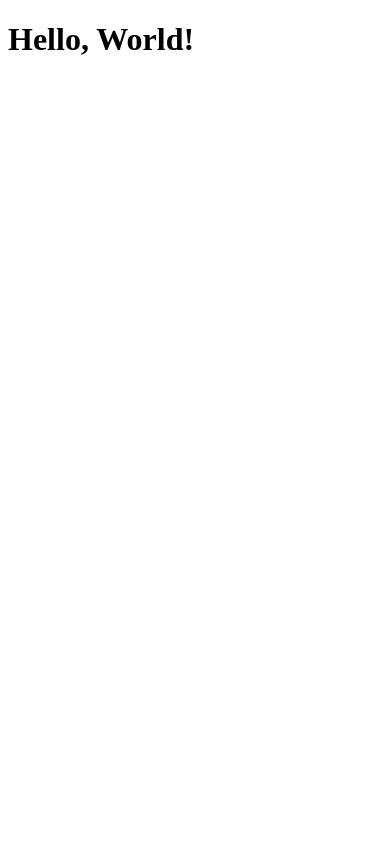
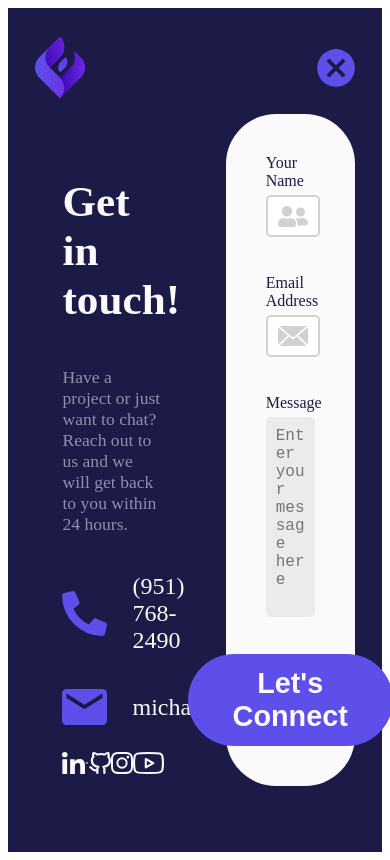
Before and after one commit to michaelarn0ld-deprecated/ecstatech-app, a Gatsby site: page /contact in a window 390 px wide. Built offline with nearby package versions, Linux system fonts and the light colour scheme; Gatsby itself is replaced by a stand-in of ours.

Commit message:
contact form -no mobile viewing

```diff
--- a/package.json
+++ b/package.json
@@ -5,6 +5,7 @@
   "version": "0.1.0",
   "author": "Michael Arnold <marnolddevelop@gmail.com>",
   "dependencies": {
+    "emailjs-com": "^3.2.0",
     "gatsby": "^3.6.2",
     "gatsby-link": "^3.9.0",
     "gatsby-plugin-gatsby-cloud": "^2.6.1",
@@ -24,6 +25,7 @@
     "react-dom": "^16.9.0",
     "react-elastic-carousel": "^0.11.5",
     "react-helmet": "^6.1.0",
+    "react-hook-form": "^7.10.1",
     "react-modal": "^3.14.3",
     "react-scroll": "^1.8.2",
     "smooth-scrollbar": "^8.6.2",
--- /dev/null
+++ b/src/components/ContactPage.js
@@ -0,0 +1,120 @@
+import React from "react"
+import { init, sendForm } from "emailjs-com"
+import { Link as GLink } from "gatsby"
+import { useForm } from "react-hook-form"
+import "../styles/ContactPage.scss"
+import logo from "../images/logo.svg"
+import phone from "../images/contact/phone.svg"
+import email from "../images/contact/email.svg"
+import closeContact from "../images/contact/closecontact.svg"
+import li from "../images/contact/contact-li.svg"
+import md from "../images/contact/contact-md.svg"
+import gh from "../images/contact/contact-gh.svg"
+import ig from "../images/contact/contact-ig.svg"
+import yt from "../images/contact/contact-yt.svg"
+
+init("user_TNTFrlyie1bK82cVI2YDb")
+
+const ContactPage = () => {
+  const {
+    register,
+    handleSubmit,
+    formState: { errors },
+  } = useForm()
+
+  const onSubmit = data => {
+    sendForm("default_service", "template_4uo07uk", "#contact-form").then(
+      function (response) {
+        console.log("SUCCESS", response.status, response.text)
+      },
+      function (error) {
+        console.log("FAILED...", error)
+      }
+    )
+  }
+
+  return (
+    <div className="contact-page">
+      <header>
+        <img src={logo} alt="" />
+        <GLink to="/" className="contact-page-back">
+          <img src={closeContact} alt="" />
+        </GLink>
+      </header>
+      <main>
+        <section>
+          <article>
+            <h1>Get in touch!</h1>
+            <p>
+              Have a project or just want to chat? Reach out to us and we will
+              get back to you within 24 hours.
+            </p>
+          </article>
+          <div>
+            <img src={phone} alt="" />
+            <h2>(951) 768-2490</h2>
+          </div>
+          <div>
+            <img src={email} alt="" />
+            <h2>michael@ecstatech.com</h2>
+          </div>
+          <nav>
+            <a href="">
+              <img src={li} alt="" />
+            </a>
+            <a href="">
+              <img src={md} alt="" className="contact-page-medium" />
+            </a>
+            <a href="">
+              <img src={gh} alt="" />
+            </a>
+            <a href="">
+              <img src={ig} alt="" />
+            </a>
+            <a href="">
+              <img src={yt} alt="" />
+            </a>
+          </nav>
+        </section>
+        <form id="contact-form" onSubmit={handleSubmit(onSubmit)}>
+          <div>
+            <label htmlFor="username">Your Name</label>
+            <input
+              name="username"
+              type="text"
+              className="form-name"
+              {...register("username", { required: true })}
+            />
+            {errors.username && <p>Please enter a name</p>}
+          </div>
+          <div>
+            <label htmlFor="email">Email Address</label>
+            <input
+              name="email"
+              type="text"
+              className="form-email"
+              {...register("email", {
+                required: true,
+                pattern: /^[a-zA-Z0-9.!#$%&'*+/=?^_`{|}~-]+@[a-zA-Z0-9-]+(?:\.[a-zA-Z0-9-]+)*$/,
+              })}
+            />
+            {errors.email && <p>Please enter a valid email address</p>}
+          </div>
+          <div>
+            <label htmlFor="message">Message</label>
+            <textarea
+              name="message"
+              rows="10"
+              placeholder="Enter your message here"
+              {...register("message", { required: true })}
+            ></textarea>
+            {errors.message && <p>Please enter a message</p>}
+          </div>
+          <button type="submit">Let's Connect</button>
+        </form>
+      </main>
+    </div>
+  )
+}
+
+export default ContactPage
--- a/src/components/Navbar.js
+++ b/src/components/Navbar.js
@@ -117,6 +117,7 @@ const Navbar = () => {
                   : "navbar-links-wrapper-hidden mobile-contact"
               }
               to="/contact"
+              onClick={() => lockMobileScroll()}
             >
               Say Hello
             </GLink>
--- a/src/pages/contact.js
+++ b/src/pages/contact.js
@@ -1,11 +1,8 @@
 import React from "react"
+import ContactPage from "../components/ContactPage"
 
 const Contact = () => {
-  return (
-    <div>
-      <h1>Hello, World!</h1>
-    </div>
-  )
+  return <ContactPage />
 }
 
 export default Contact
--- /dev/null
+++ b/src/styles/ContactPage.scss
@@ -0,0 +1,171 @@
+.contact-page {
+  min-height: 100vh;
+  width: 100%;
+  background: #1c1a46;
+  &-back {
+    height: 38px;
+    width: 38px;
+    background: transparent;
+    display: flex;
+    justify-content: center;
+    > img {
+      height: 100%;
+      background-color: transparent;
+      border-radius: 50%;
+    }
+  }
+  > header {
+    margin: 0 7vw;
+    padding-top: 13px;
+    height: 93px;
+    background: transparent;
+    display: flex;
+    align-items: center;
+    justify-content: space-between;
+    > img {
+      background: transparent;
+    }
+  }
+  > main {
+    margin: 0 7vw;
+    height: 600px;
+    background: transparent;
+    display: grid;
+    grid-template-columns: repeat(12, 1fr);
+    grid-gap: 7px;
+    > section {
+      grid-column: 2/6;
+      background: transparent;
+      color: #fafafa;
+      display: flex;
+      flex-direction: column;
+      justify-content: space-between;
+
+      > article {
+        background: transparent;
+        margin-top: 20px;
+        > h1 {
+          background: transparent;
+          font-weight: 600;
+          font-size: 2.7rem;
+        }
+        > p {
+          font-size: 1.1rem;
+          margin-top: 10px;
+          background: transparent;
+          font-weight: 300;
+          color: #e7e5fd93;
+        }
+      }
+
+      > div {
+        background: transparent;
+        display: flex;
+        align-items: center;
+        > img {
+          background: transparent;
+        }
+        > h2 {
+          background: transparent;
+          margin-left: 25px;
+          font-weight: 400;
+        }
+      }
+
+      > nav {
+        width: 100%;
+        background: transparent;
+        display: flex;
+        justify-content: space-between;
+        > a {
+          height: 45px;
+          width: 45px;
+          background: transparent;
+          border-radius: 50%;
+          display: flex;
+          justify-content: center;
+          align-items: center;
+          > img {
+            background: transparent;
+            height: 50%;
+          }
+          &:hover {
+            background: #5e4fe9;
+          }
+          transition: 300ms all ease;
+        }
+      }
+    }
+    > form {
+      grid-column: 8/-1;
+      border-radius: 50px;
+      background: #fafafa;
+      padding: 40px;
+      display: flex;
+      flex-direction: column;
+      justify-content: space-between;
+      > div {
+        background: transparent;
+        display: flex;
+        flex-direction: column;
+        > p {
+          color: rgb(216, 0, 0);
+          font-size: 0.8rem;
+        }
+        > label {
+          background: transparent;
+          color: #1c1a46;
+          font-weight: 500;
+        }
+        > input {
+          margin-top: 5px;
+          font-size: 1rem;
+          border: 2px solid #d1d1d1;
+          border-radius: 5px;
+          width: calc(100% - 50px);
+          padding: 10px 0;
+          padding-left: 50px;
+          background-position: 10px center;
+          background-repeat: no-repeat;
+          background-size: 30px;
+
+          &.form-name {
+            background-image: url("../images/contact/formname.svg");
+          }
+          &.form-email {
+            background-image: url("../images/contact/formmail.svg");
+          }
+        }
+        > textarea {
+          padding: 10px;
+          width: calc(100% - 20px);
+          margin-top: 5px;
+          font-size: 1rem;
+          border: none;
+          background: #ebebeb;
+          border-radius: 5px;
+          resize: none;
+        }
+      }
+      > button {
+        background: #5e4fea;
+        border: none;
+        color: #fafafa;
+        padding: 13px 45px;
+        font-size: 1.8rem;
+        font-weight: 600;
+        border-radius: 300px;
+        width: fit-content;
+        align-self: center;
+        cursor: pointer;
+        transition: background 300ms;
+        &:hover {
+          background: #1c1a46;
+        }
+      }
+    }
+  }
+  &-medium {
+    width: 55%;
+  }
+}
```
Also changed, not shown: src/images/contact/closecontact.svg (added), src/images/contact/contact-gh.svg (added), src/images/contact/contact-ig.svg (added), src/images/contact/contact-li.svg (added), src/images/contact/contact-md.svg (added), src/images/contact/contact-yt.svg (added), src/images/contact/email.svg (added), src/images/contact/formmail.svg (added), src/images/contact/formname.svg (added), src/images/contact/phone.svg (added), 1 other file.
